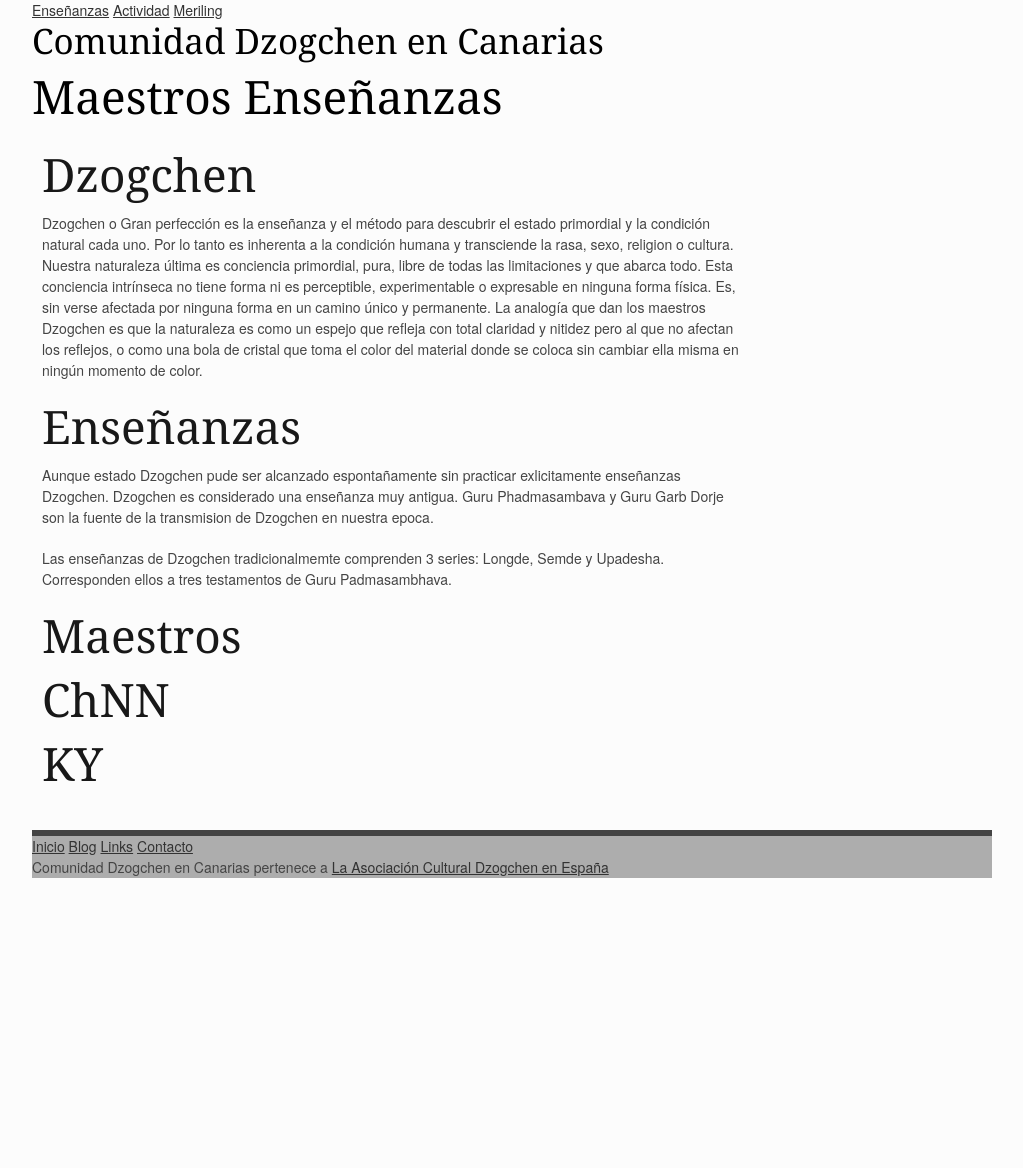
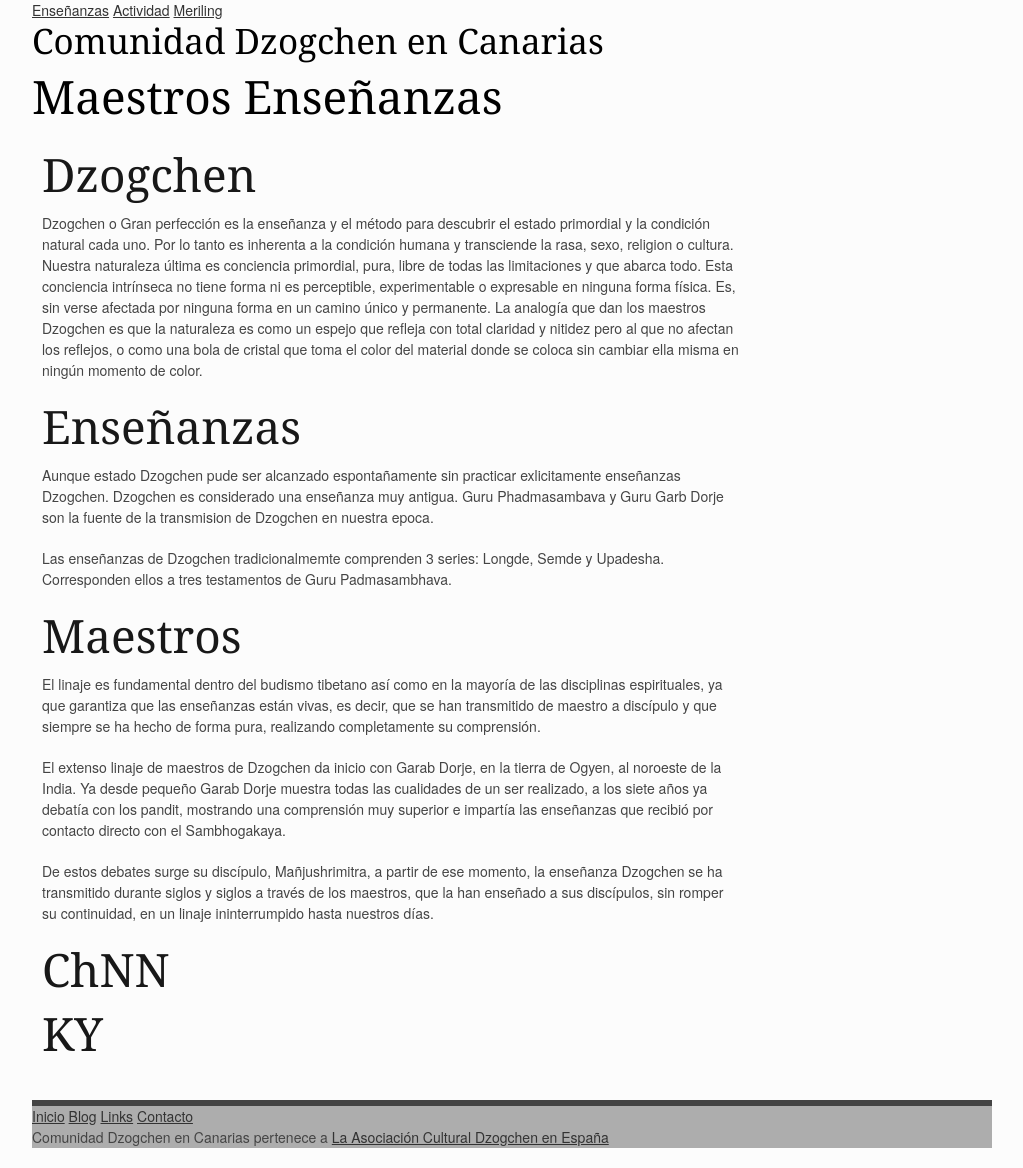
Before and after one commit to k1000/meriling, a Jekyll site: the page built from azul/index.md, in a window 1280 px wide. Shown: the whole page, without its empty margins (128-1151 px from the left). Built offline with Jekyll 4.4.1, drawn with Linux system fonts in a browser that asks for light colours; nearby versions of some CDN libraries; some web fonts are replaced; comment, search, counter and statistics services are not loaded; before the commit the page ends 900 px from its top, so only the background shows below that.

Commit message:
Update azul/index.md

```diff
--- a/azul/index.md
+++ b/azul/index.md
@@ -23,6 +23,11 @@ Las enseñanzas de Dzogchen tradicionalmemte comprenden 3 series: Longde, Semde
 
 Maestros
 ========
+El linaje es fundamental dentro del budismo tibetano así como en la mayoría de las disciplinas espirituales, ya que garantiza que las enseñanzas están vivas, es decir, que se han transmitido de maestro a discípulo y que siempre se ha hecho de forma pura, realizando completamente su comprensión.
+
+El extenso linaje de maestros de Dzogchen da inicio con Garab Dorje, en la tierra de Ogyen, al noroeste de la India. Ya desde pequeño Garab Dorje muestra todas las cualidades de un ser realizado, a los siete años ya debatía con los pandit, mostrando una comprensión muy superior e impartía las enseñanzas que recibió por contacto directo con el Sambhogakaya.
+
+De estos debates surge su discípulo, Mañjushrimitra, a partir de ese momento, la enseñanza Dzogchen se ha transmitido durante siglos y siglos a través de los maestros, que la han enseñado a sus discípulos, sin romper su continuidad, en un linaje ininterrumpido hasta nuestros días.
 
 ChNN
 ====
```
